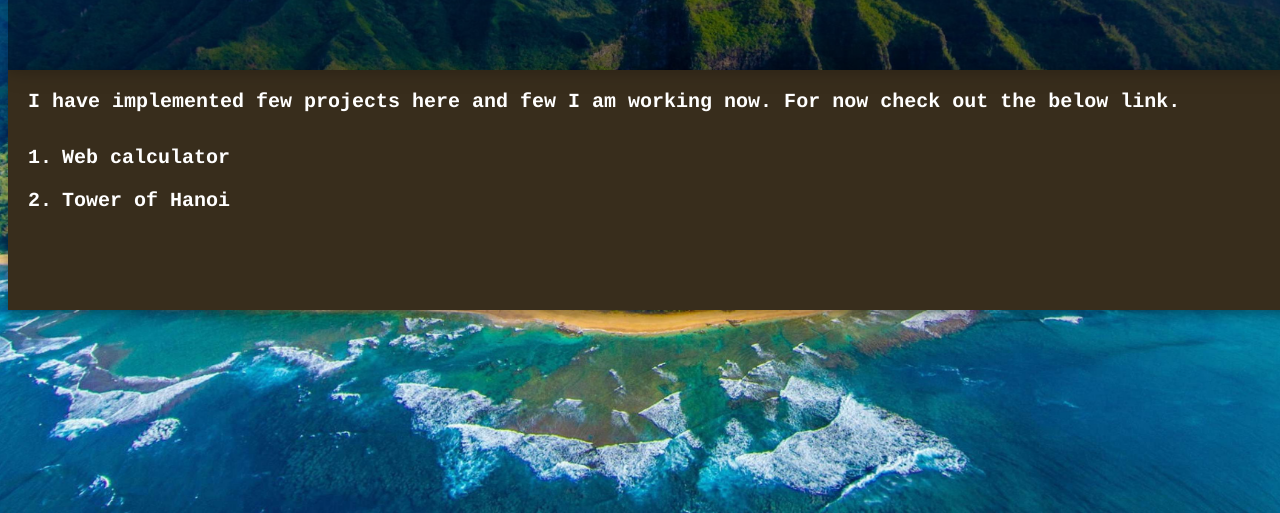
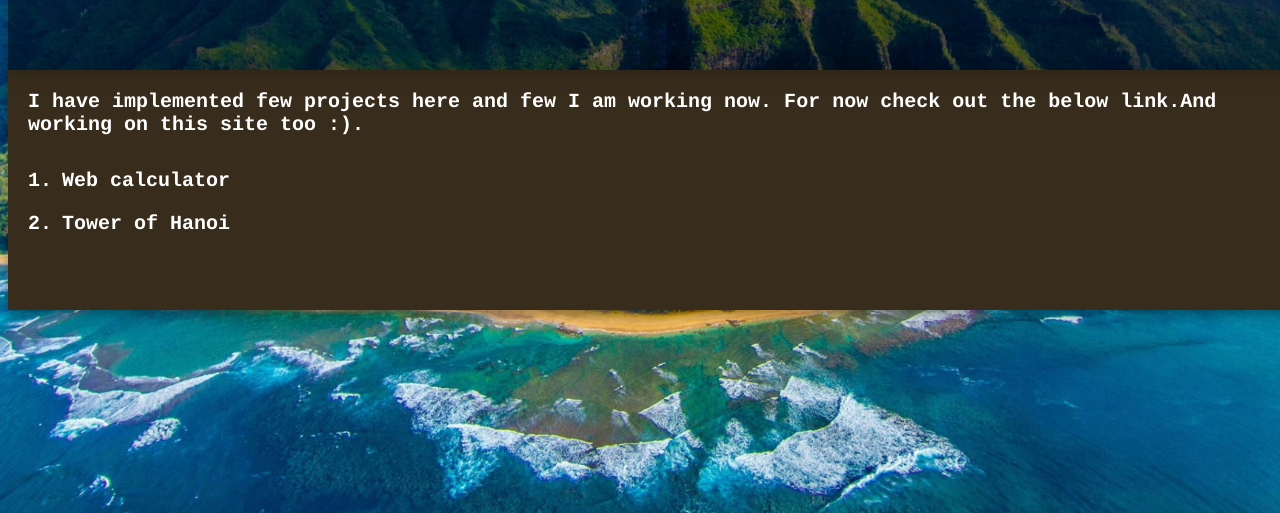
Before and after one commit to Saikathalder34/Saikathalder34.github.io, a plain HTML site: page index.html in a window 1280 px wide. Shown: the part 287-800 px from the top of the page. Drawn offline with Linux system fonts and the light colour scheme.

Commit message:
changed para

```diff
--- a/index.html
+++ b/index.html
@@ -18,7 +18,7 @@
  </div>
  <div class="dv4"><p>Welcome!</p>
  </div>
- <div class="dv3">I have implemented few projects here and few I am working now. For now check out the below link. </br></br>
+ <div class="dv3">I have implemented few projects here and few I am working now. For now check out the below link.And working on this site too :). </br></br>
    1.<span><a href="calculator.html">Web calculator </a></span></br>
    2.<span><a href="towerofbrahma.html">Tower of Hanoi</a></span>
  </div>
```
